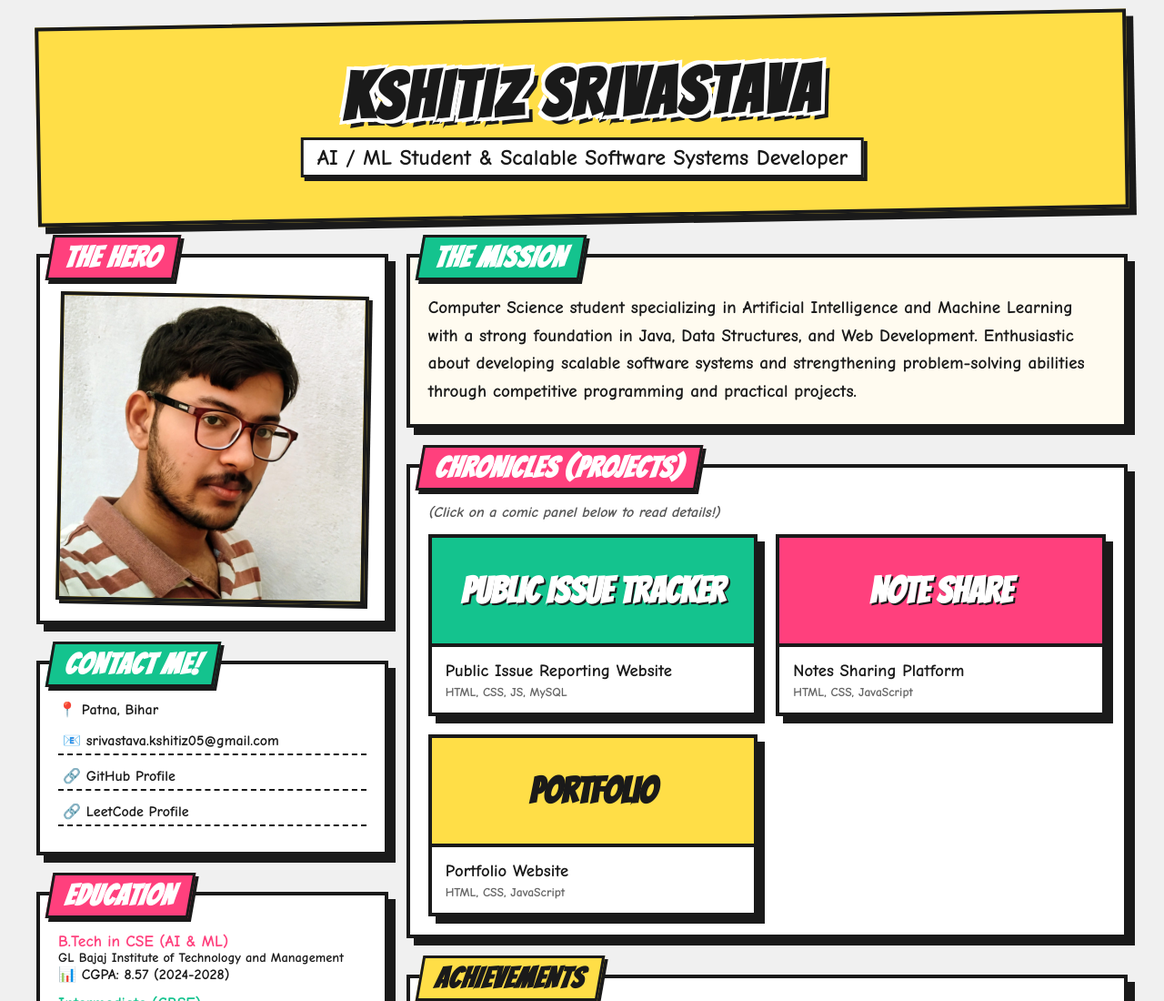
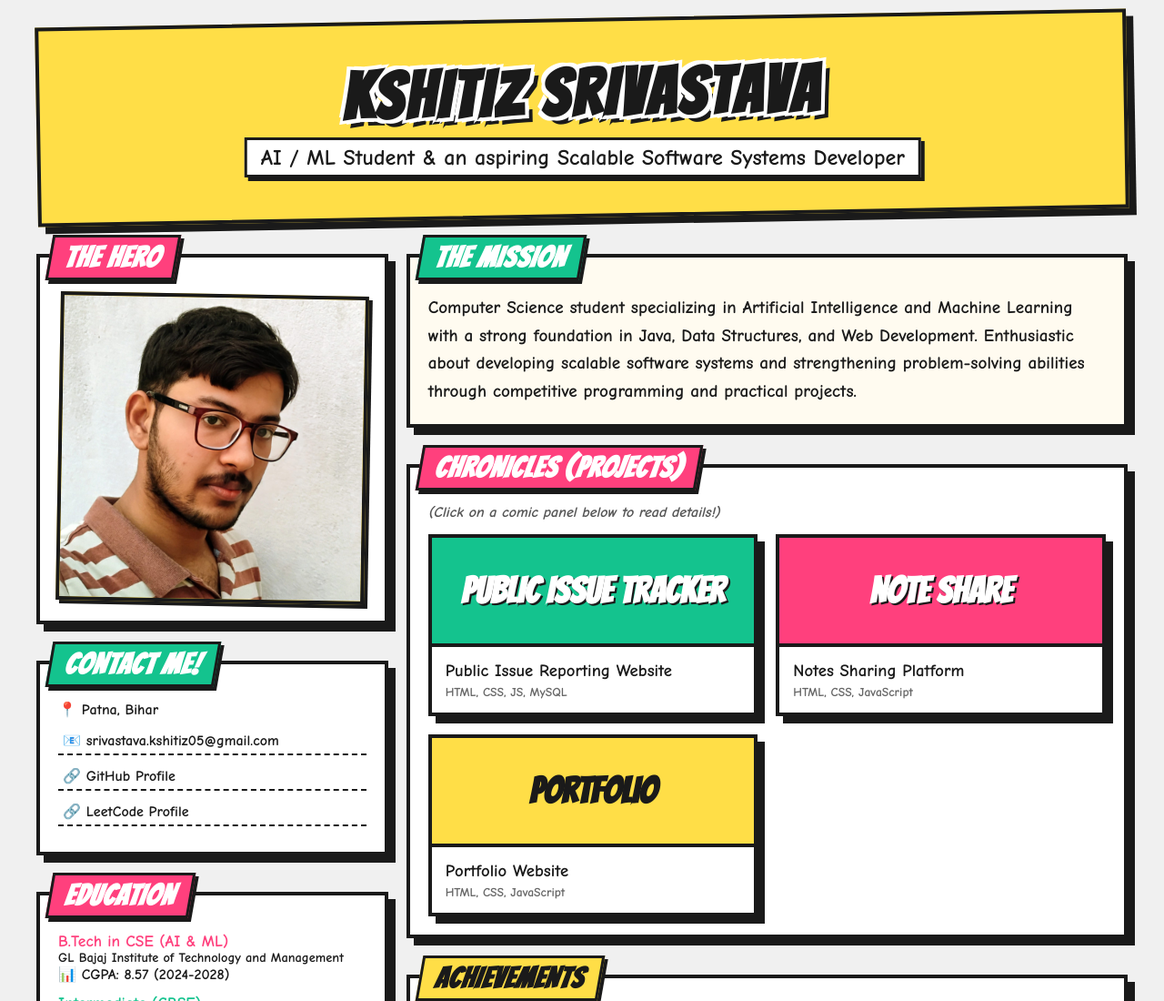
Before and after one commit to kshitizSrivastava29/MY_PORTFOLIO-COMIC-THEME-, a plain HTML site: page index.html in a window 1280 px wide. Shown: the top 1100 px of the page at 91% size. Drawn offline with Linux system fonts and the light colour scheme.

Commit message:
Update index.html

```diff
--- a/index.html
+++ b/index.html
@@ -349,7 +349,7 @@
 
         <header class="comic-border">
             <h1>KSHITIZ SRIVASTAVA</h1>
-            <div class="subtitle">AI / ML Student &amp; Scalable Software Systems Developer</div>
+            <div class="subtitle">AI / ML Student &amp; an aspiring Scalable Software Systems Developer</div>
         </header>
 
         <div class="sidebar">
```
